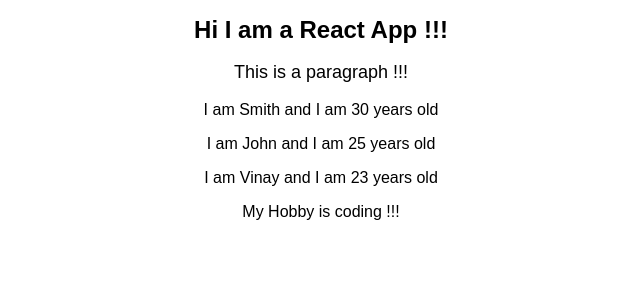
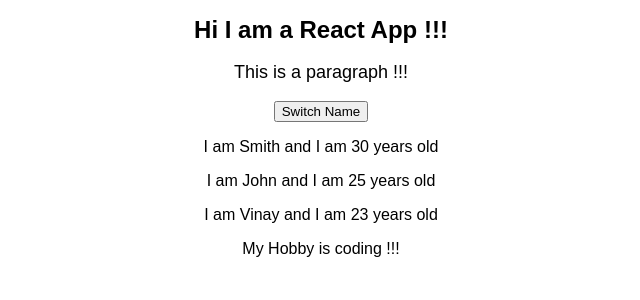
Before and after one commit to VinayJariya/react-complete-guide, a React (Create React App) app: page / in a window 1280 px wide. Shown: the top 300 px of the page, without its empty margins (319-959 px from the left). Built offline with nearby package versions, Linux system fonts and the light colour scheme.

Commit message:
State property

```diff
--- a/src/App.js
+++ b/src/App.js
@@ -4,6 +4,28 @@
 import Person from './Person/Person';
 
 class App extends Component {
+  state = {
+    persons : [
+      {name: "Smith", age: 30},
+      {name: "John", age: 25},
+      {name: "Vinay", age: 23}
+    ],
+    othervalue: "This wont be touched by changing state"
+  }
+
+  switchNameHandler = () => {
+    //DONT USE THIS: this.state.persons[0].name = "Smithsonian";
+    this.setState(
+      {
+        persons: [
+          {name: "Smithsonian", age: 30},
+          {name: "John", age: 25},
+          {name: "Vinay", age: 24}
+        ]
+      }
+    ) // Will only update the old Persons array with new one and merge the remaining properties !!!
+  }
+
   render() {
     return (
       <div className="App">
@@ -11,9 +33,10 @@
         <p className="App-intro">
           This is a paragraph !!!
         </p>
-        <Person name="Smith" age = "30"/>
-        <Person name="John" age = "25"/>
-        <Person name="Vinay" age = "23"> My Hobby is coding !!!</Person>
+        <button onClick={this.switchNameHandler}>Switch Name</button>
+        <Person name={this.state.persons[0].name} age = {this.state.persons[0].age}/>
+        <Person name={this.state.persons[1].name} age = {this.state.persons[1].age}/>
+        <Person name={this.state.persons[2].name} age = {this.state.persons[2].age}> My Hobby is coding !!!</Person>
       </div>
     );
     //return React.createElement('div', {className: "App"}, React.createElement('h1', null, 'Hi, I am a React App !!!'));
```
